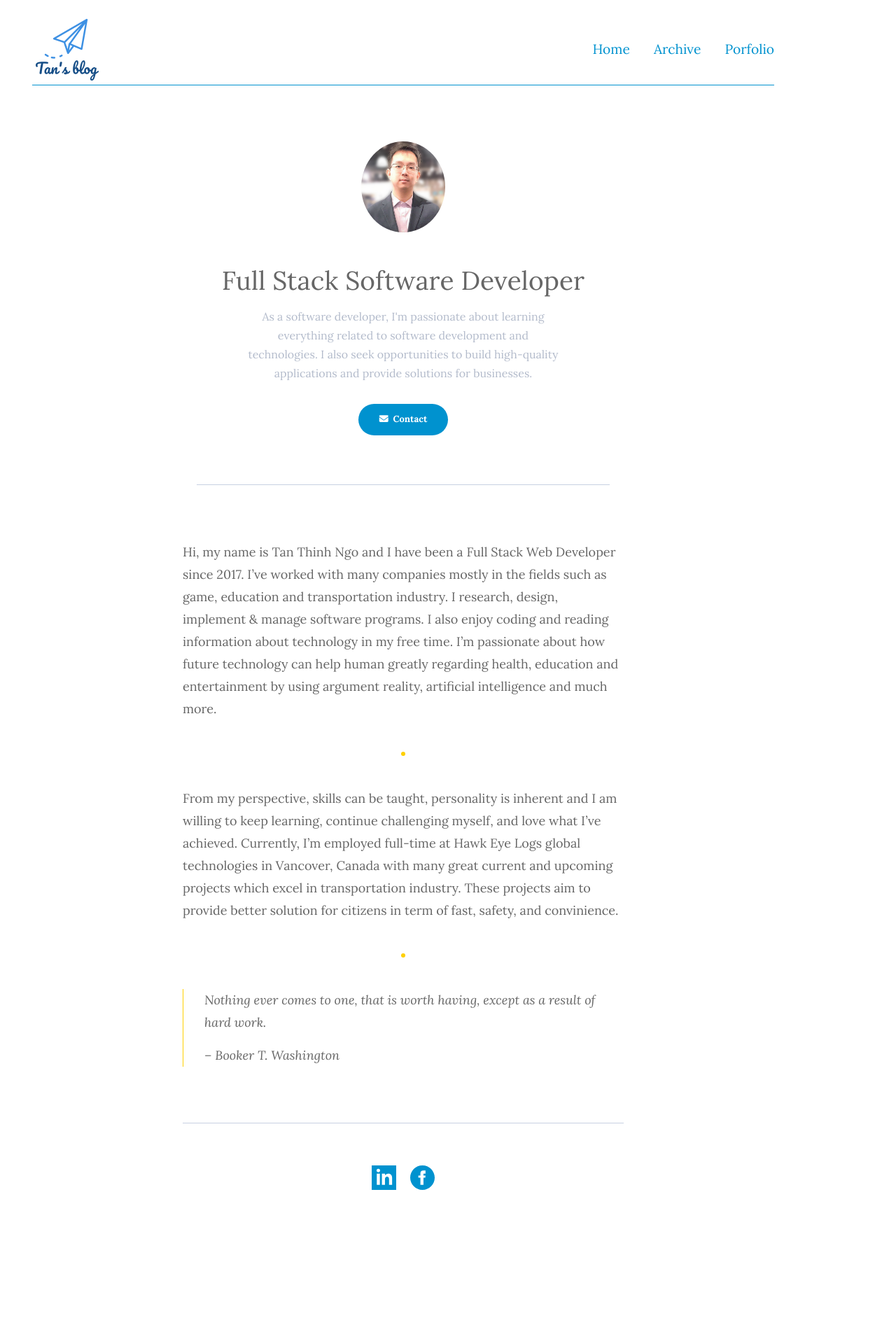
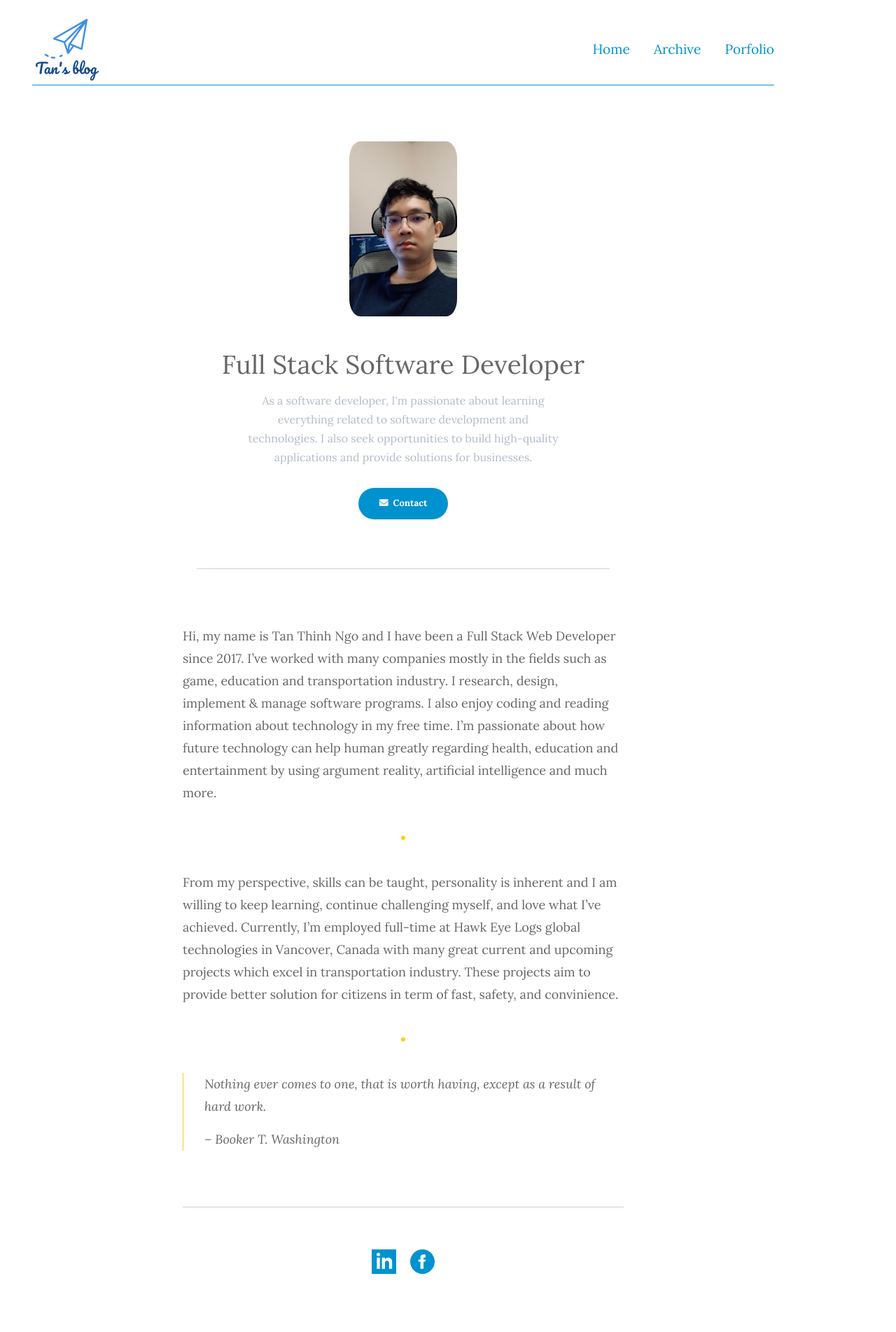
Before and after one commit to titango/titango.github.io, a Jekyll site: the page built from _pages/2_porfolio.md, in a window 1280 px wide. Shown: the whole page at 70% size. Built offline with Jekyll 4.4.1, drawn with Linux system fonts in a browser that asks for light colours; nearby versions of some CDN libraries; before the commit the page ends 1783 px from its top, so only the background shows below that.

```diff
--- a/_sass/3-modules/_author-section.scss
+++ b/_sass/3-modules/_author-section.scss
@@ -11,10 +11,10 @@
 
 .author__img {
   display: block;
-  max-width: 130px;
-  max-height: 130px;
+  max-width: 230px;
+  max-height: 250px;
   margin: 0 auto 30px;
-  border-radius: 50%;
+  border-radius: 10%;
   background-color: $gray-white;
   transition: opacity 100ms ease;
   &:hover {
```
Also changed, not shown: _drafts/2022-04-06-Programming-with-types.md (added, +11 -0 lines), assets/img/myself.jpg, assets/img/programming_with_types/cover.png (added).
